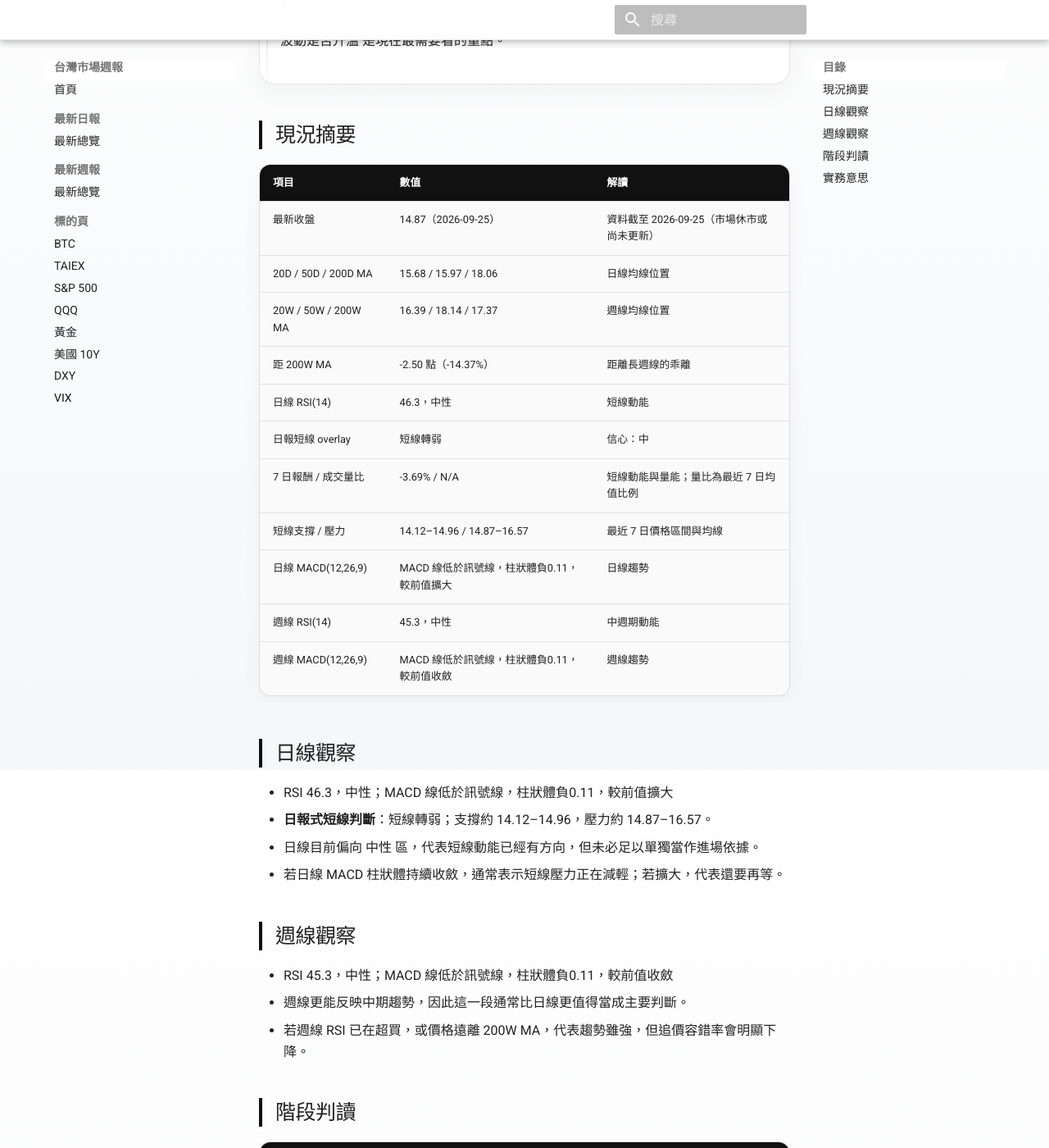
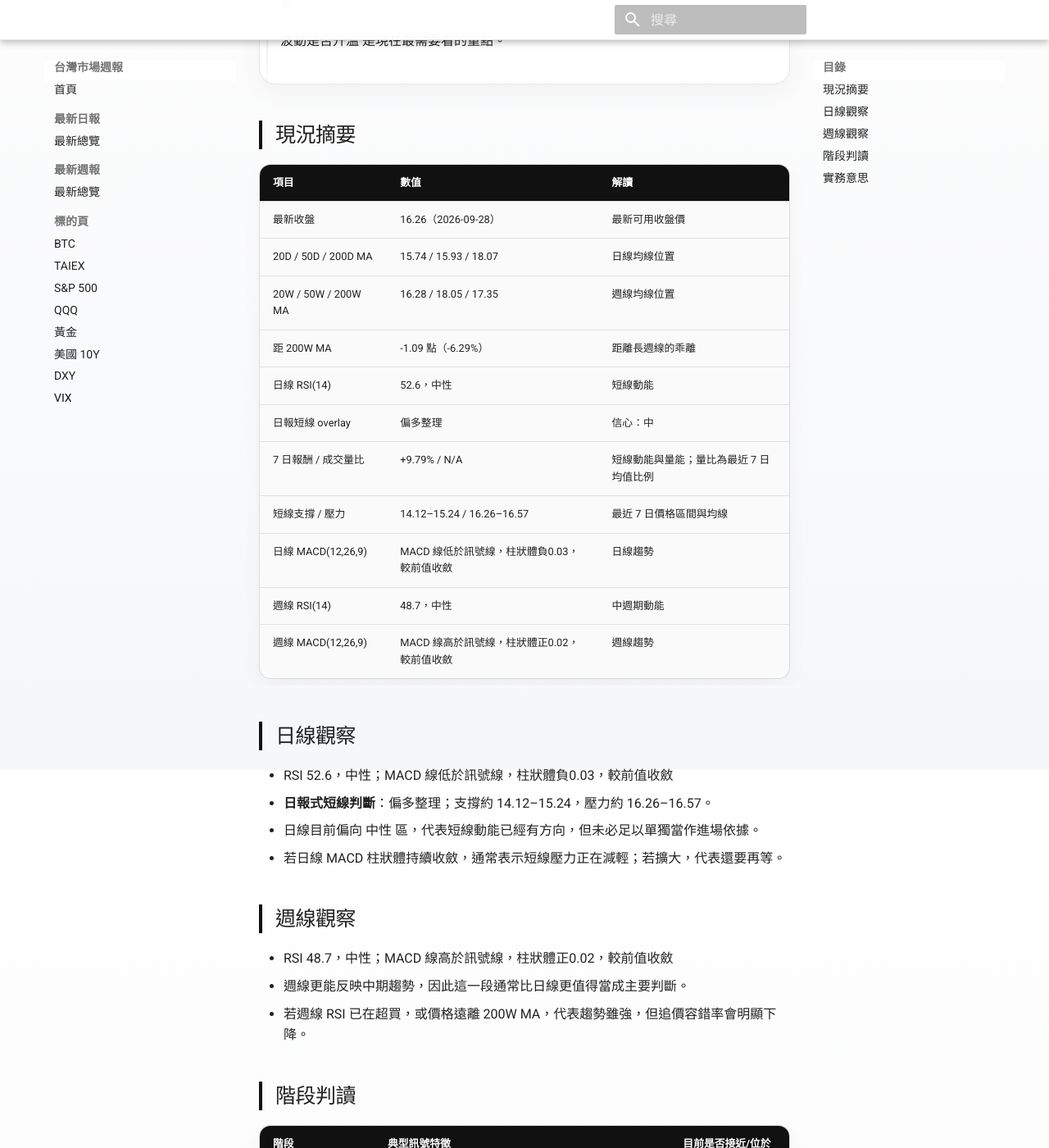
Before and after one commit to Larry-kang/market-regime-weekly, an MkDocs documentation site: the page built from docs/market/vix.md, in a window 1280 px wide and 1400 px high, scrolled down 461 px. Shown: the whole window at 82% size. Built offline with MkDocs 1.6.1 and Material for MkDocs 9.7.7, drawn with Linux system fonts in a browser that asks for light colours; comment, search, counter and statistics services are not loaded.

Commit message:
chore: generate daily market reports

```diff
--- a/docs/market/vix.md
+++ b/docs/market/vix.md
@@ -20,26 +20,26 @@ date: 2026-09-28
 ## 現況摘要
 | 項目 | 數值 | 解讀 |
 |---|---|---|
-| 最新收盤 | 14.87（2026-09-25） | 資料截至 2026-09-25（市場休市或尚未更新） |
-| 20D / 50D / 200D MA | 15.68 / 15.97 / 18.06 | 日線均線位置 |
-| 20W / 50W / 200W MA | 16.39 / 18.14 / 17.37 | 週線均線位置 |
-| 距 200W MA | -2.50 點（-14.37%） | 距離長週線的乖離 |
-| 日線 RSI(14) | 46.3，中性 | 短線動能 |
-| 日報短線 overlay | 短線轉弱 | 信心：中 |
-| 7 日報酬 / 成交量比 | -3.69% / N/A | 短線動能與量能；量比為最近 7 日均值比例 |
-| 短線支撐 / 壓力 | 14.12–14.96 / 14.87–16.57 | 最近 7 日價格區間與均線 |
-| 日線 MACD(12,26,9) | MACD 線低於訊號線，柱狀體負0.11，較前值擴大 | 日線趨勢 |
-| 週線 RSI(14) | 45.3，中性 | 中週期動能 |
-| 週線 MACD(12,26,9) | MACD 線低於訊號線，柱狀體負0.11，較前值收斂 | 週線趨勢 |
+| 最新收盤 | 16.26（2026-09-28） | 最新可用收盤價 |
+| 20D / 50D / 200D MA | 15.74 / 15.93 / 18.07 | 日線均線位置 |
+| 20W / 50W / 200W MA | 16.28 / 18.05 / 17.35 | 週線均線位置 |
+| 距 200W MA | -1.09 點（-6.29%） | 距離長週線的乖離 |
+| 日線 RSI(14) | 52.6，中性 | 短線動能 |
+| 日報短線 overlay | 偏多整理 | 信心：中 |
+| 7 日報酬 / 成交量比 | +9.79% / N/A | 短線動能與量能；量比為最近 7 日均值比例 |
+| 短線支撐 / 壓力 | 14.12–15.24 / 16.26–16.57 | 最近 7 日價格區間與均線 |
+| 日線 MACD(12,26,9) | MACD 線低於訊號線，柱狀體負0.03，較前值收斂 | 日線趨勢 |
+| 週線 RSI(14) | 48.7，中性 | 中週期動能 |
+| 週線 MACD(12,26,9) | MACD 線高於訊號線，柱狀體正0.02，較前值收斂 | 週線趨勢 |
 
 ## 日線觀察
-- RSI 46.3，中性；MACD 線低於訊號線，柱狀體負0.11，較前值擴大
-- **日報式短線判斷**：短線轉弱；支撐約 14.12–14.96，壓力約 14.87–16.57。
+- RSI 52.6，中性；MACD 線低於訊號線，柱狀體負0.03，較前值收斂
+- **日報式短線判斷**：偏多整理；支撐約 14.12–15.24，壓力約 16.26–16.57。
 - 日線目前偏向 中性 區，代表短線動能已經有方向，但未必足以單獨當作進場依據。
 - 若日線 MACD 柱狀體持續收斂，通常表示短線壓力正在減輕；若擴大，代表還要再等。
 
 ## 週線觀察
-- RSI 45.3，中性；MACD 線低於訊號線，柱狀體負0.11，較前值收斂
+- RSI 48.7，中性；MACD 線高於訊號線，柱狀體正0.02，較前值收斂
 - 週線更能反映中期趨勢，因此這一段通常比日線更值得當成主要判斷。
 - 若週線 RSI 已在超買，或價格遠離 200W MA，代表趨勢雖強，但追價容錯率會明顯下降。
 
```
Also changed, not shown: docs/daily/2026-09-28.md (added, +54 -0 lines), docs/daily/index.md (+2 -1 lines), docs/index.md (+3 -3 lines), docs/market/btc.md (+12 -12 lines), docs/market/dxy.md (+10 -10 lines), docs/market/gold.md (+13 -13 lines).
